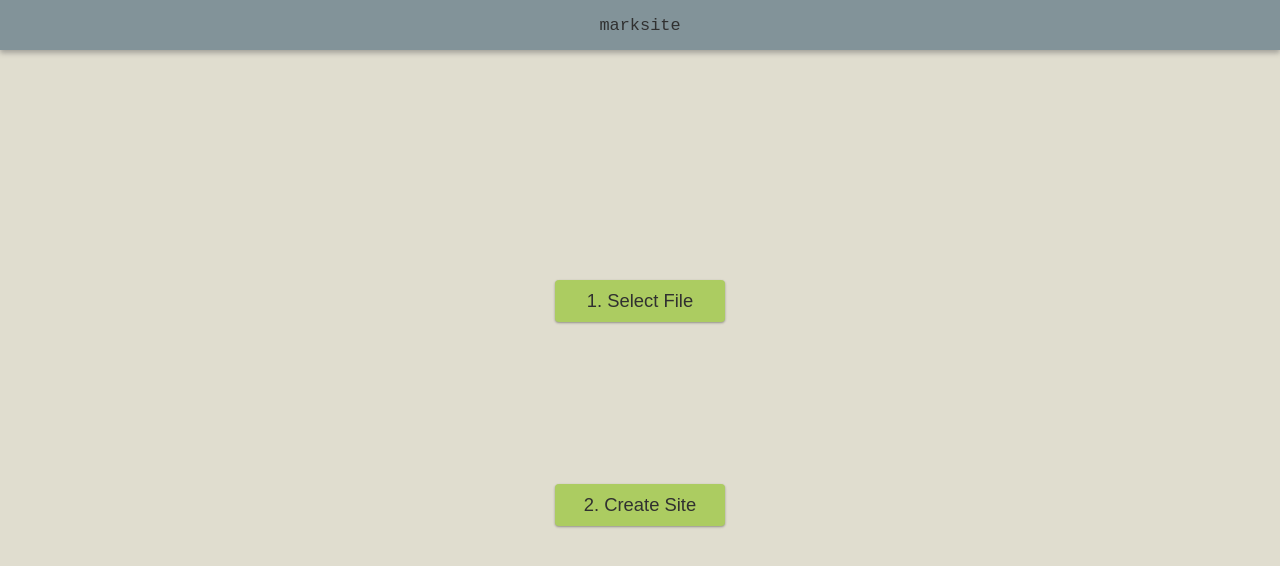
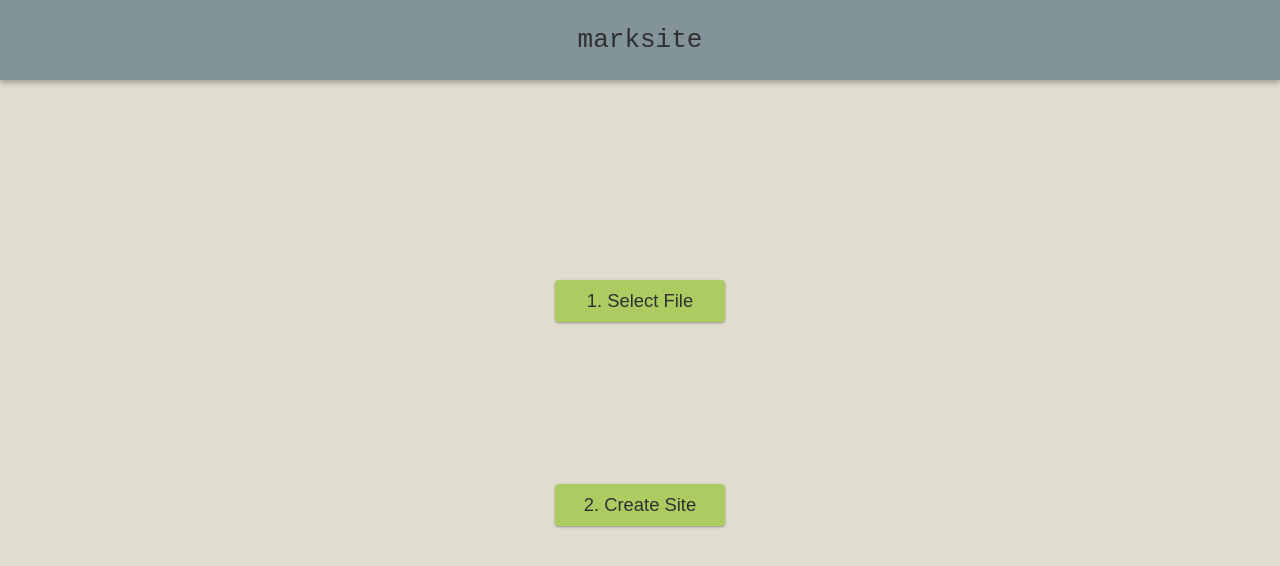
Before and after one commit to KorySchneider/markfast, a website: page public/index.html in a window 1280 px wide. Drawn offline with Linux system fonts and the light colour scheme.

Commit message:
Improve header style

```diff
--- a/public/index.html
+++ b/public/index.html
@@ -66,10 +66,10 @@
         position: fixed;
         top: 0;
         width: 100vw;
-        height: 50px;
+        height: 60px;
         background-color: #829399;
         font-family: monospace;
-        font-size: 1.3em;
+        font-size: 1.75em;
         box-shadow: 0px 3px 5px rgba(100, 100, 100, 0.49);
       }
       header > a {
@@ -91,6 +91,10 @@
         }
         label[for='file-input']:hover ~ #filetypes {
           visibility: inherit;
+        }
+        header {
+          height: 80px;
+          font-size: 2em;
         }
       }
     </style>
```
